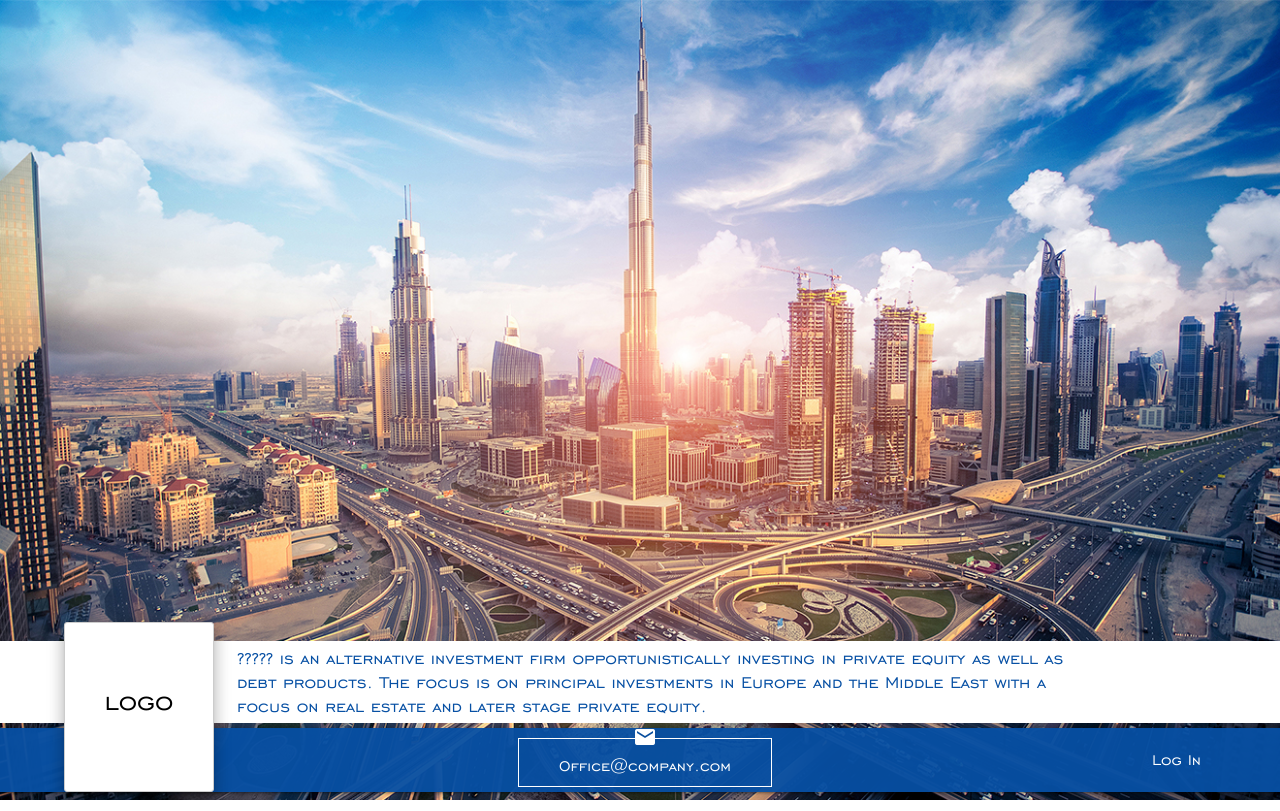
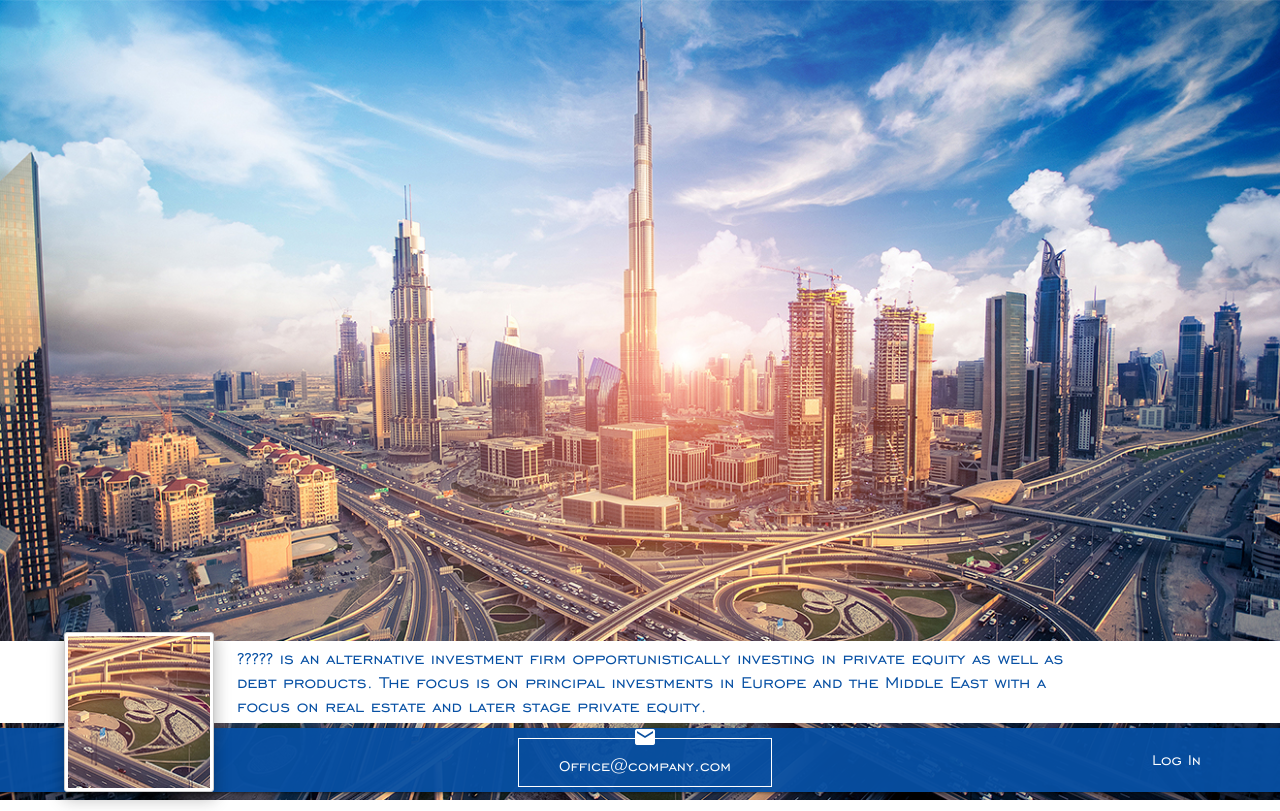
Before and after one commit to AhmedEid3/lp, a website: page src/template/index.html in a window 1280 px wide. Drawn offline with nearby package versions, Linux system fonts and the light colour scheme; files that its build step writes are made by us from their sources; files whose address does not match are found by name.

Commit message:
update logo

```diff
--- a/src/scss/components/_navbar.scss
+++ b/src/scss/components/_navbar.scss
@@ -17,7 +17,7 @@
 
     .logo {
       width: 150px;
-      height: 170px;
+      height: 160px;
       background: #ffffff;
       border: 1px solid #ccc;
       border-radius: 3px;
--- a/src/template/index.html
+++ b/src/template/index.html
@@ -34,8 +34,8 @@
         <div class="nav-wrapper container-fluid">
           <a href="#" class="brand-logo hide-on-med-and-down">
             <div class="logo z-depth-3">
-<!--              <img src="images/logo3.png" alt="">-->
-              <p>logo</p>
+              <img src="images/logo3.png" alt="">
+<!--              <p>logo</p>-->
             </div>
           </a>
           <a href="#" class="brand-logo show-on-medium-and-down hide-on-med-and-up">
```
Also changed, not shown: dist/css/main-style.css, dist/css/main-style.min.css, dist/images/login.png (added), dist/images/Векторный смарт-объект копия 3.png (added), dist/images/Слой 2 копия 2.png (added), dist/images/Слой 2 копия.png (added), dist/index.html, 1 other file.
